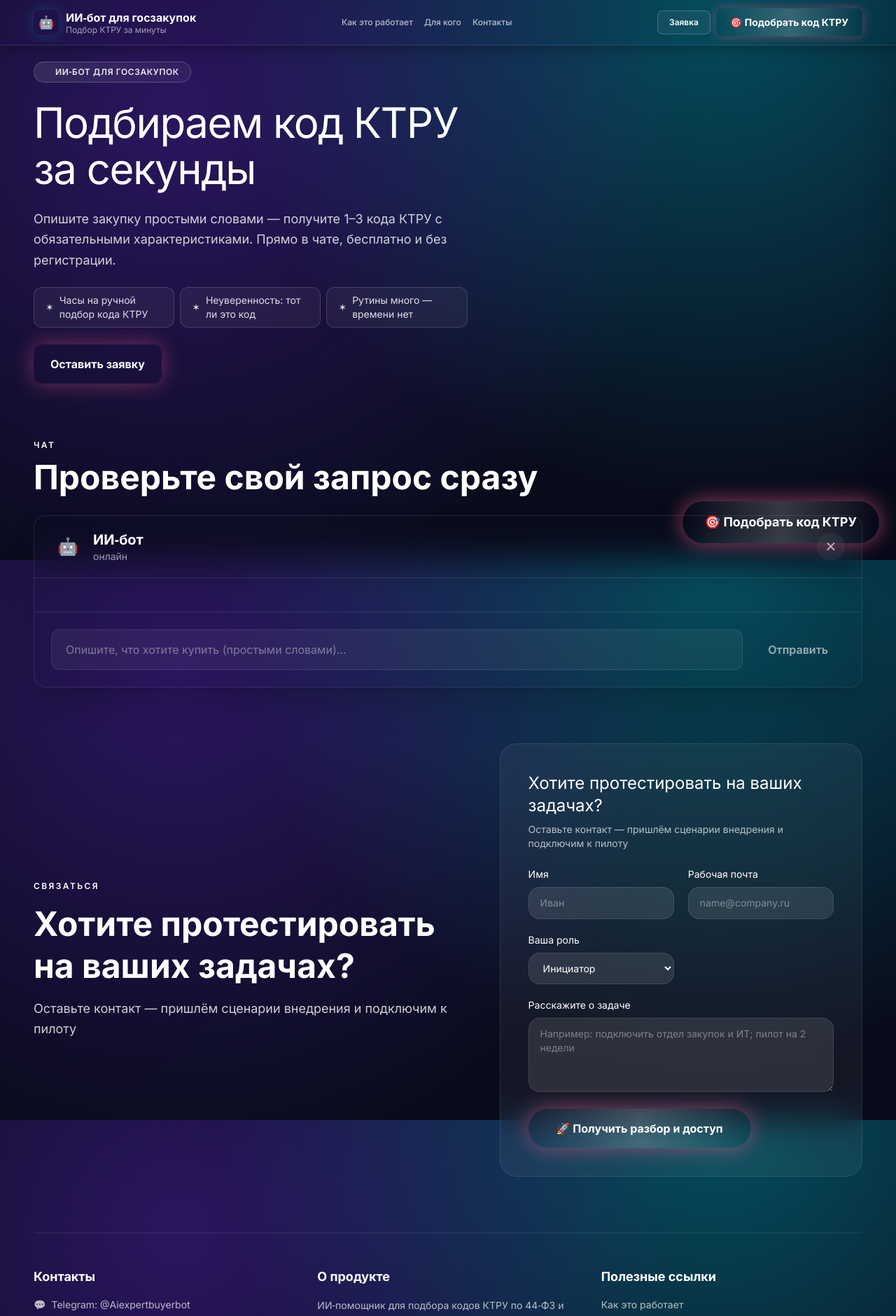
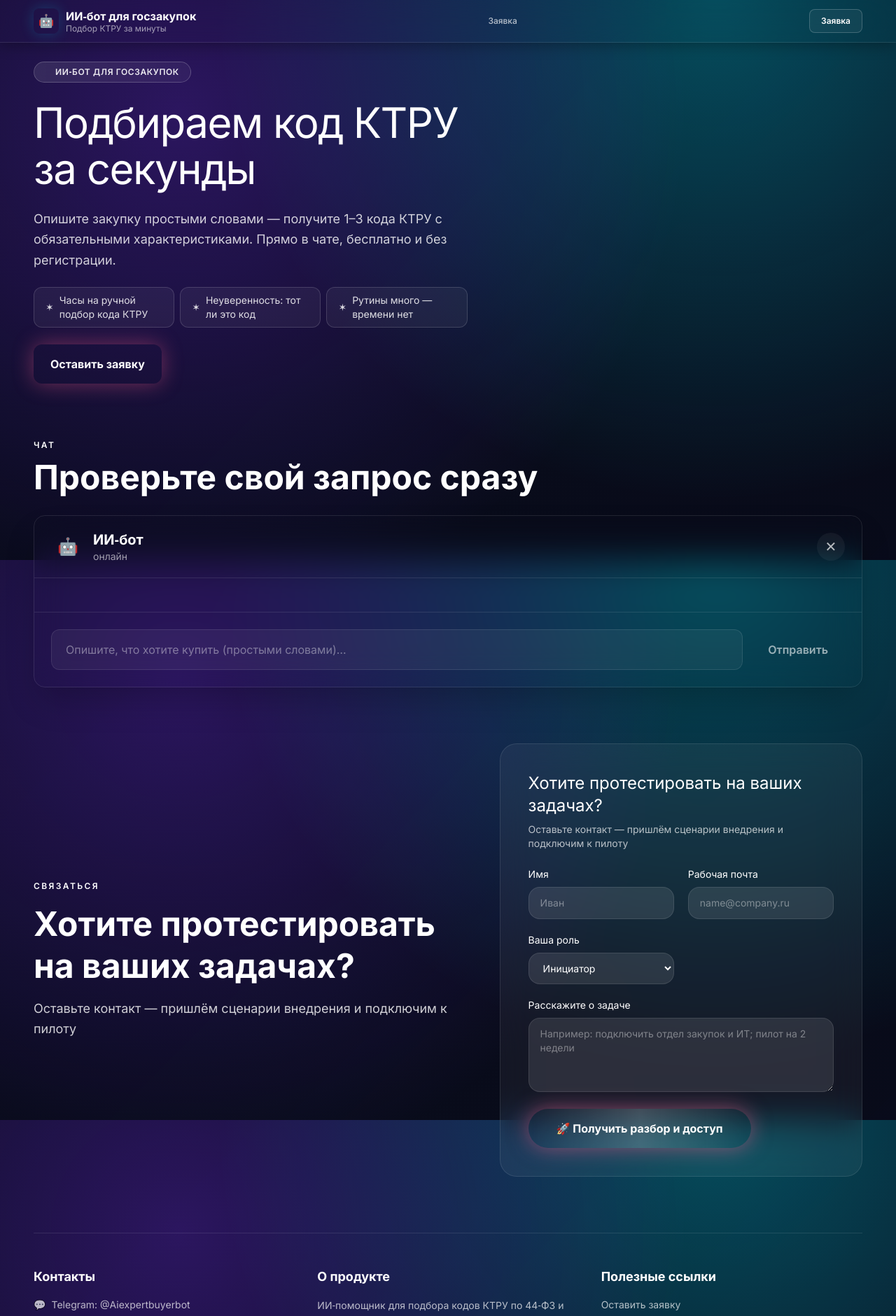
Before and after one commit to IvanLushnikov/aibuyereeo, a Next.js app in the folder landing-app/: page / in a window 1280 px wide. Shown: the top 1880 px of the page at 70% size. Built offline with nearby package versions, Linux system fonts and the light colour scheme.

Commit message:
fix(ui): убрать лишние разделы из шапки; удалить плавающий чат и ссылки на несуществующие секции

```diff
--- a/landing-app/src/app/page.tsx
+++ b/landing-app/src/app/page.tsx
@@ -164,12 +164,6 @@ export default function Home() {
           <div className="space-y-4">
             <h3 className="font-display text-lg font-bold text-white">Полезные ссылки</h3>
             <div className="space-y-2 text-sm text-white/70">
-              <Link href="#how" onClick={() => logEvent("нажал «Как это работает» в футере", { target: "#how" })} className="block transition-colors hover:text-neo-electric">
-                Как это работает
-              </Link>
-              <Link href="#audience" onClick={() => logEvent("нажал «Для кого» в футере", { target: "#audience" })} className="block transition-colors hover:text-neo-electric">
-                Для кого
-              </Link>
               <Link href="#feedback" onClick={() => logEvent("нажал «Оставить заявку» в футере", { target: "#feedback" })} className="block transition-colors hover:text-neo-electric">
                 Оставить заявку
               </Link>
@@ -182,9 +176,7 @@ export default function Home() {
 
       </footer>
 
-      <div id="chat">
-        <ChatWidget />
-      </div>
+      {/* Убрали плавающий чат; используем только встроенный выше */}
     </main>
     </>
   );
--- a/landing-app/src/components/header.tsx
+++ b/landing-app/src/components/header.tsx
@@ -1,7 +1,6 @@
 "use client";
 
 import Link from "next/link";
-import { openChat } from "./chat-widget";
 import { logEvent } from "@/lib/analytics";
 
 export const Header = () => {
@@ -28,25 +27,11 @@ export const Header = () => {
         {/* Навигация */}
         <nav className="hidden items-center gap-4 md:flex">
           <Link
-            href="#how"
-            onClick={() => logEvent("нажал «Как это работает» в шапке", { target: "#how" })}
+            href="#feedback"
+            onClick={() => logEvent("нажал «Заявка» в шапке (nav)", { target: "#feedback" })}
             className="text-xs font-medium text-white/70 transition-all hover:text-neo-electric hover:scale-105"
           >
-            Как это работает
-          </Link>
-          <Link
-            href="#audience"
-            onClick={() => logEvent("нажал «Для кого» в шапке", { target: "#audience" })}
-            className="text-xs font-medium text-white/70 transition-all hover:text-neo-electric hover:scale-105"
-          >
-            Для кого
-          </Link>
-          <Link
-            href="#feedback"
-            onClick={() => logEvent("нажал «Контакты» в шапке", { target: "#feedback" })}
-            className="text-xs font-medium text-white/70 transition-all hover:text-neo-electric hover:scale-105"
-          >
-            Контакты
+            Заявка
           </Link>
         </nav>
 
@@ -55,24 +40,13 @@ export const Header = () => {
           <button
             type="button"
             onClick={() => {
-              logEvent("нажал «Заявка» в шапке");
+              logEvent("нажал «Заявка» в шапке (button)");
               const feedbackSection = document.getElementById("feedback");
               feedbackSection?.scrollIntoView({ behavior: "smooth" });
             }}
-            className="hidden md:inline-flex items-center justify-center rounded-lg border border-white/20 bg-white/5 px-4 py-2 text-xs font-semibold text-white backdrop-blur-md transition-all hover:border-neo-electric hover:bg-neo-electric/10 hover:text-neo-electric hover:shadow-[0_0_20px_rgba(0,231,255,0.2)]"
+            className="inline-flex items-center justify-center rounded-lg border border-white/20 bg-white/5 px-4 py-2 text-xs font-semibold text-white backdrop-blur-md transition-all hover:border-neo-electric hover:bg-neo-electric/10 hover:text-neo-electric hover:shadow-[0_0_20px_rgba(0,231,255,0.2)]"
           >
             Заявка
-          </button>
-          <button
-            type="button"
-            onClick={() => {
-              logEvent("нажал «Подобрать код КТРУ» в шапке");
-              openChat();
-            }}
-            className="group relative inline-flex items-center justify-center gap-1.5 overflow-hidden rounded-lg bg-gradient-cta px-4 py-2 text-xs font-bold text-neo-night shadow-[0_0_15px_rgba(255,95,141,0.4)] transition-all hover:scale-105 hover:shadow-[0_0_25px_rgba(255,95,141,0.6)] md:px-5 md:py-2.5 md:text-sm"
-          >
-            <span className="relative z-10">🎯 Подобрать код КТРУ</span>
-            <div className="absolute inset-0 animate-pulse bg-gradient-to-r from-transparent via-white/20 to-transparent" />
           </button>
         </div>
       </div>
```
